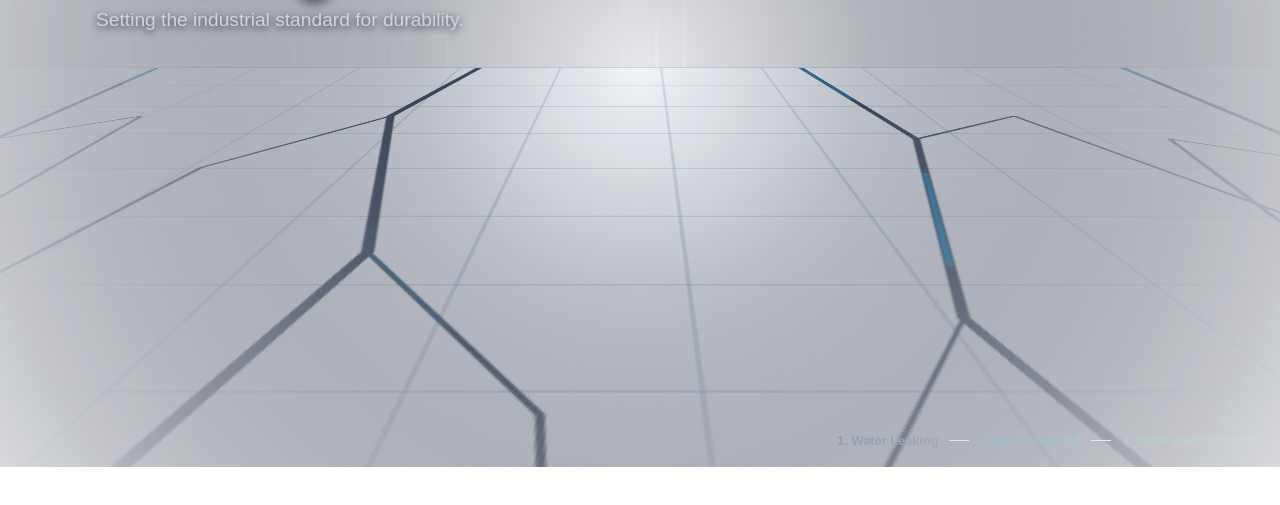
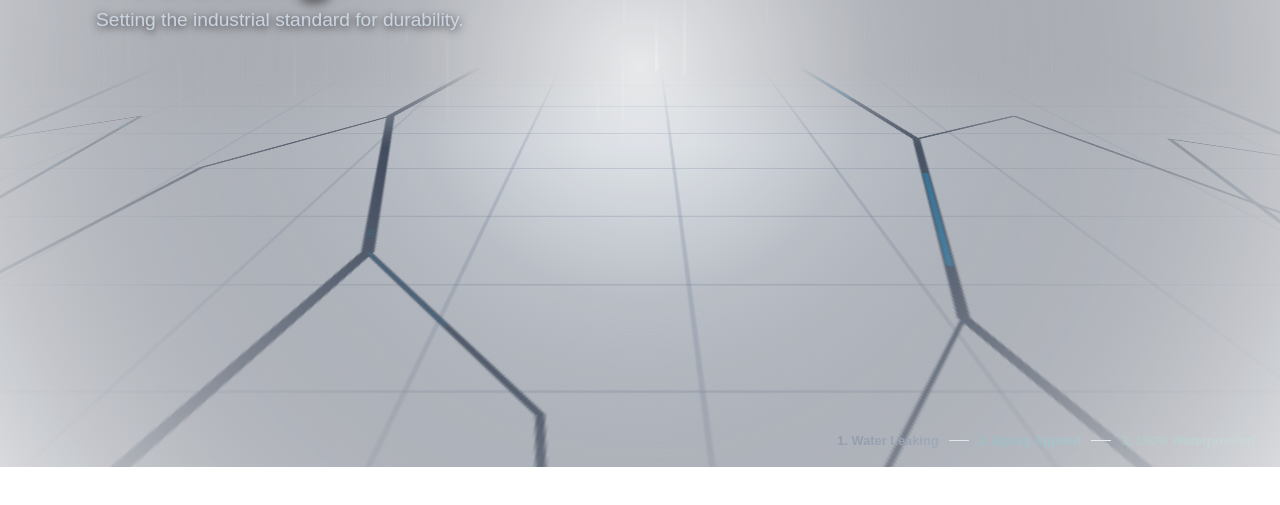
Before and after one commit to NIZAMMAC/kapoxx, a React (Vite) app: page / in a window 1280 px wide. Shown: the part 333-838 px from the top of the page. Built offline with nearby package versions, Linux system fonts and the light colour scheme.

Commit message:
Smoothly blend 3D floor horizon line into the background

```diff
--- a/src/components/AnimatedHeroBackground.jsx
+++ b/src/components/AnimatedHeroBackground.jsx
@@ -148,7 +148,10 @@ export default function AnimatedHeroBackground({ progress }) {
                 width: '100%', height: '50vh',
                 perspective: '1000px',
                 zIndex: 2,
-                overflow: 'hidden'
+                overflow: 'hidden',
+                // This mask seamlessly blends the harsh horizon line into the background
+                maskImage: 'linear-gradient(to bottom, transparent 0%, black 20%, black 100%)',
+                WebkitMaskImage: 'linear-gradient(to bottom, transparent 0%, black 20%, black 100%)'
             }}>
                 {/* The Floor Base (Cracked Concrete, 3D rotated) */}
                 <div style={{
```
